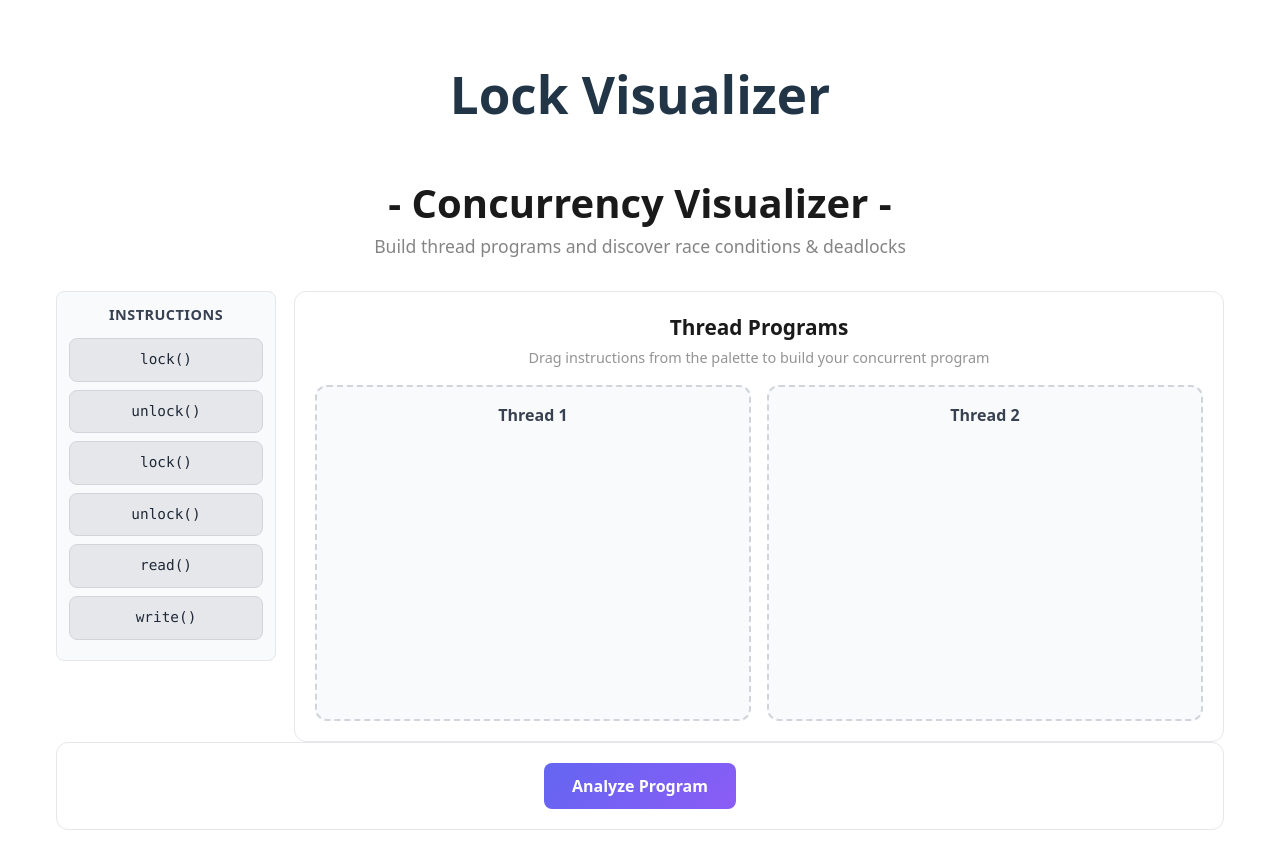
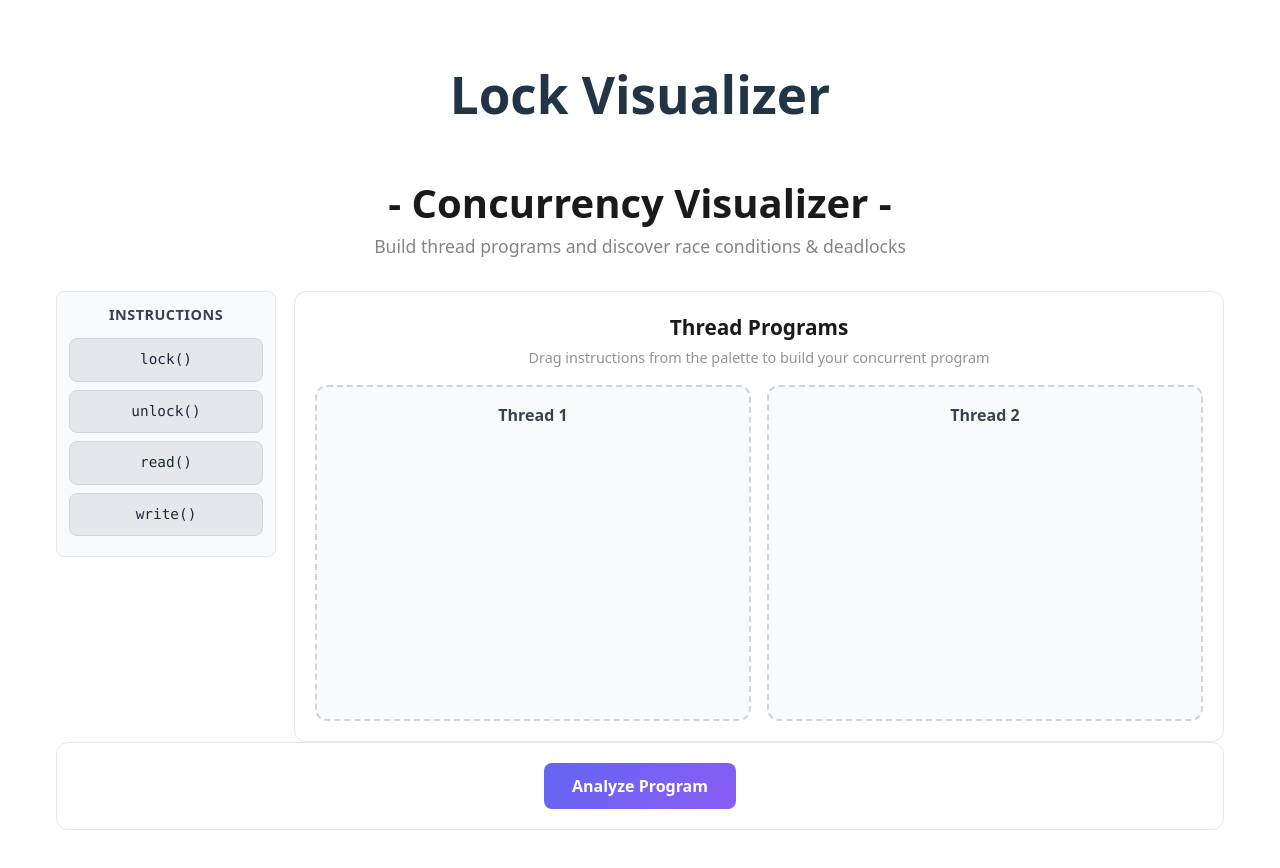
Before and after one commit to Yu-C1/cse333-lock-visualizer, a React (Vite) app in the folder ui/: page / in a window 1280 px wide. Shown: the top 868 px of the page. Built offline with nearby package versions, Linux system fonts and the light colour scheme.

Commit message:
readme updated

```diff
--- a/ui/src/palette/InstructionPalette.tsx
+++ b/ui/src/palette/InstructionPalette.tsx
@@ -4,10 +4,6 @@ import { InstructionBlock } from "./InstructionBlock";
 const PALETTE: Instruction[] = [
   { type: "LOCK", lock: "" },
   { type: "UNLOCK", lock: "" },
-
-  { type: "LOCK", lock: "" },
-  { type: "UNLOCK", lock: "" },
-
   { type: "READ", variable: "" },
   { type: "WRITE", variable: "" }
 ];
```
Also changed, not shown: 1 other file (tests, documents, lock files or other folders).
